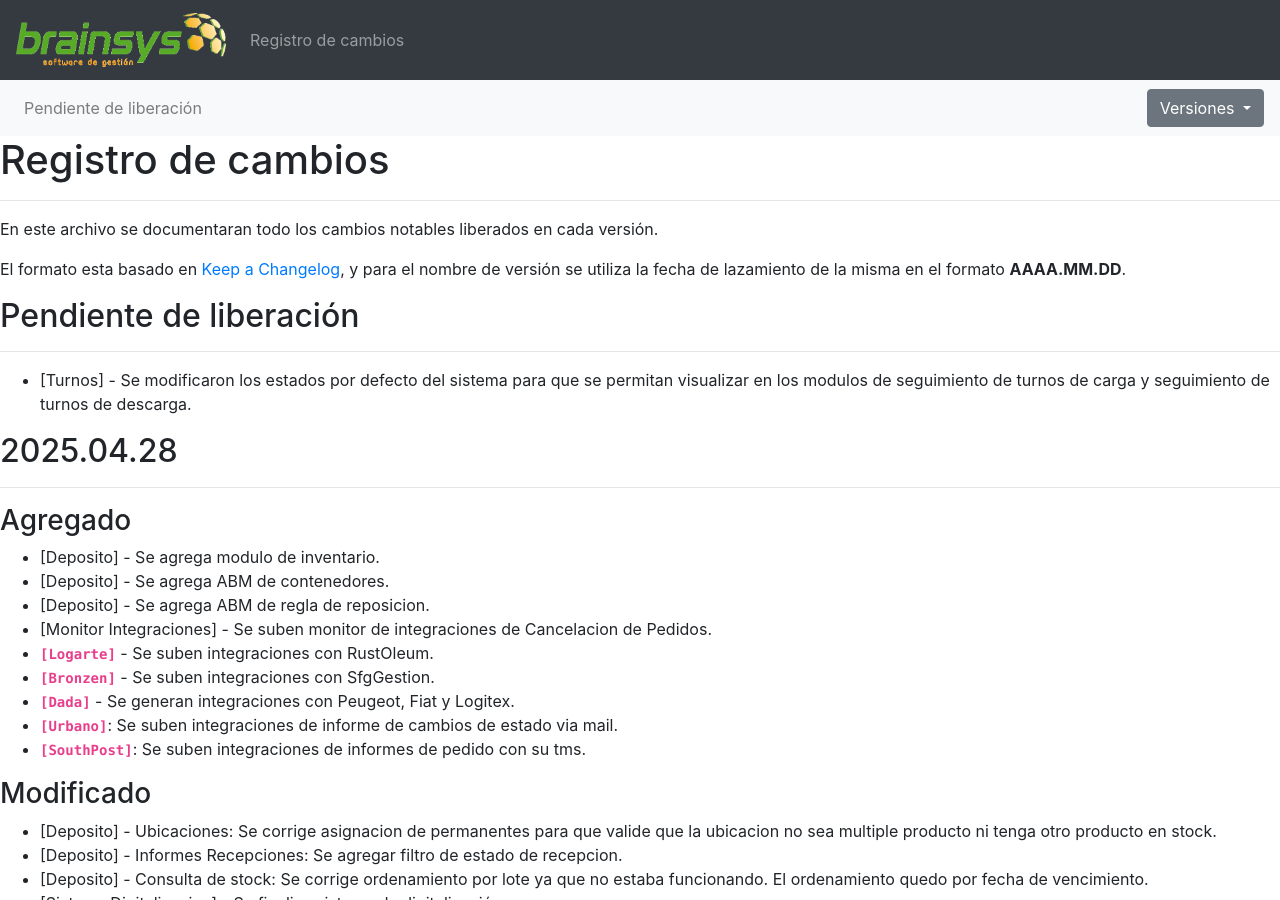
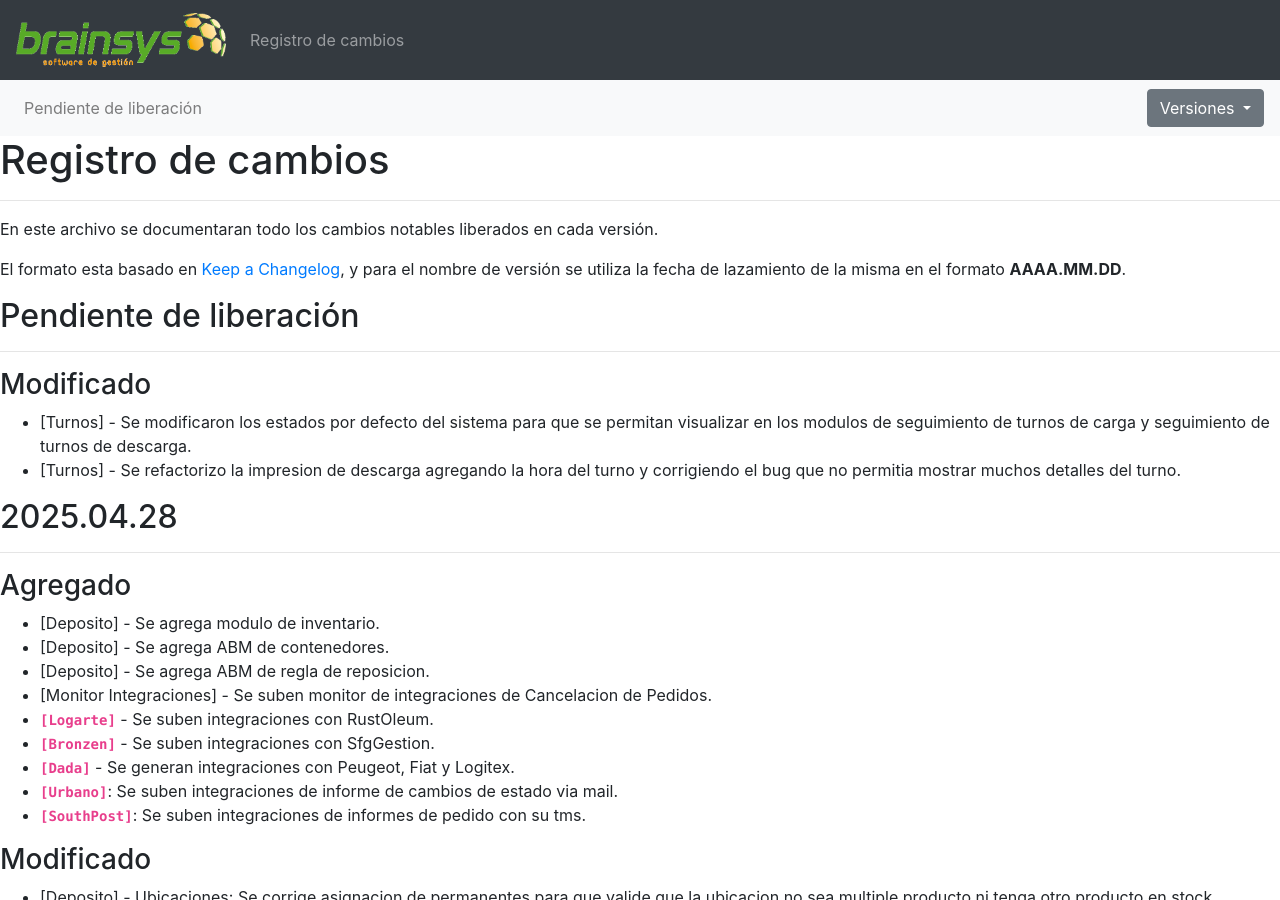
Before and after one commit to brainsys-arsaad/versionado, a Jekyll site: the page built from registro-cambios.markdown, in a window 1280 px wide and 900 px high. Built offline with Jekyll 4.4.1, drawn with Linux system fonts in a browser that asks for light colours.

Commit message:
Update registro-cambios.markdown

```diff
--- a/registro-cambios.markdown
+++ b/registro-cambios.markdown
@@ -112,7 +112,10 @@ El formato esta basado en [Keep a Changelog](https://keepachangelog.com/es-ES/1.
 ## Pendiente de liberación
 ---
 
+### Modificado
+
 - [Turnos] - Se modificaron los estados por defecto del sistema para que se permitan visualizar en los modulos de seguimiento de turnos de carga y seguimiento de turnos de descarga.
+- [Turnos] - Se refactorizo la impresion de descarga agregando la hora del turno y corrigiendo el bug que no permitia mostrar muchos detalles del turno.
 
 ## 2025.04.28
 ---
```
